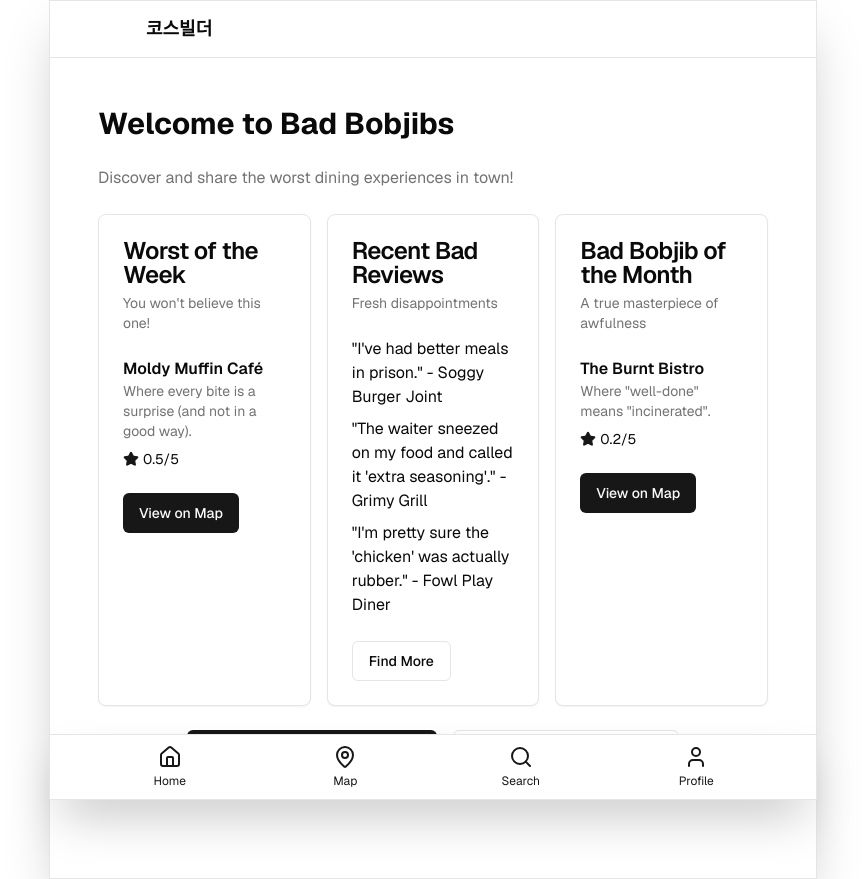
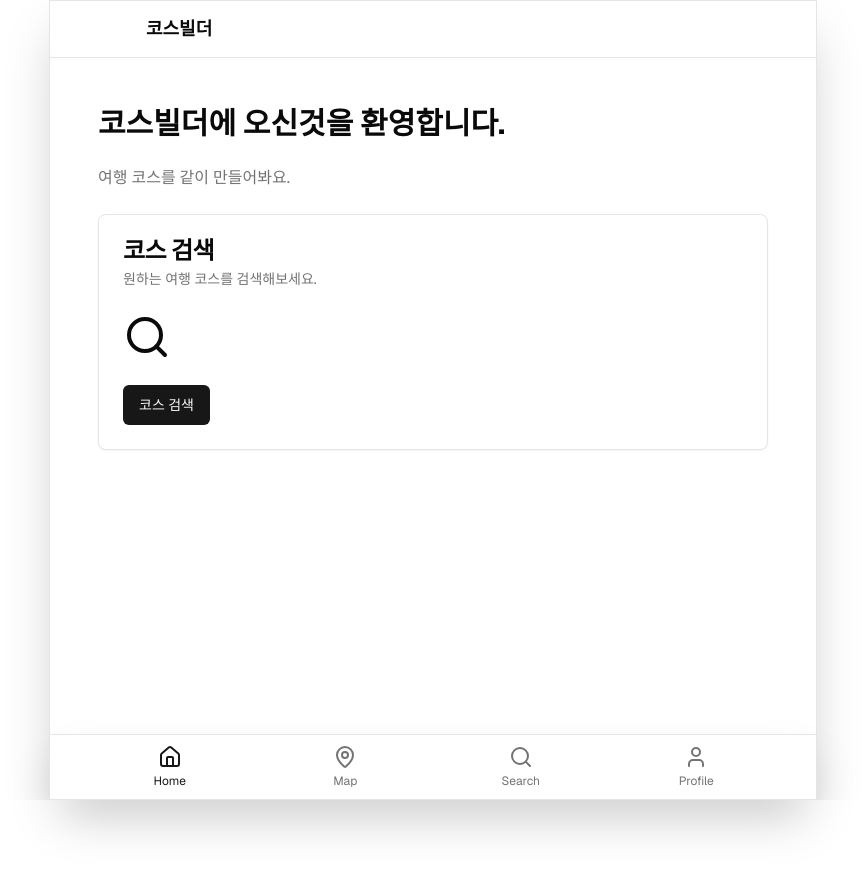
Before and after one commit to orlein/course-builder, a Next.js app: page / in a window 1280 px wide. Shown: the whole page, without its empty margins (207-1072 px from the left). After the commit the page ends 800 px from the top, so only its background shows below. Built offline with nearby package versions, Linux system fonts and the light colour scheme.

Commit message:
update Korean messages

```diff
--- a/src/app/(auth-pages)/forgot-password/action.ts
+++ b/src/app/(auth-pages)/forgot-password/action.ts
@@ -12,7 +12,11 @@ export const forgotPasswordAction = async (formData: FormData) => {
   const callbackUrl = formData.get('callbackUrl')?.toString();
 
   if (!email) {
-    return encodedRedirect('error', '/forgot-password', 'Email is required');
+    return encodedRedirect(
+      'error',
+      '/forgot-password',
+      '이메일을 입력해주세요.',
+    );
   }
 
   const { error } = await supabase.auth.resetPasswordForEmail(email, {
@@ -24,7 +28,7 @@ export const forgotPasswordAction = async (formData: FormData) => {
     return encodedRedirect(
       'error',
       '/forgot-password',
-      'Could not reset password',
+      '비밀번호를 재설정할 수 없습니다.',
     );
   }
 
@@ -35,6 +39,6 @@ export const forgotPasswordAction = async (formData: FormData) => {
   return encodedRedirect(
     'success',
     '/forgot-password',
-    'Check your email for a link to reset your password.',
+    '비밀번호 재설정 이메일이 전송되었습니다. 이메일을 확인해주세요.',
   );
 };
--- a/src/app/(auth-pages)/forgot-password/page.tsx
+++ b/src/app/(auth-pages)/forgot-password/page.tsx
@@ -13,19 +13,19 @@ export default async function ForgotPassword(props: {
     <>
       <form className="flex-1 flex flex-col w-full gap-2 text-foreground [&>input]:mb-6 min-w-64 mx-auto">
         <div>
-          <h1 className="text-2xl font-medium">Reset Password</h1>
+          <h1 className="text-2xl font-medium">비밀번호 재설정하기</h1>
           <p className="text-sm text-secondary-foreground">
-            Already have an account?{' '}
+            이미 계정이 있으신가요?
             <Link className="text-primary underline" href="/sign-in">
-              Sign in
+              로그인
             </Link>
           </p>
         </div>
         <div className="flex flex-col gap-2 [&>input]:mb-3 mt-8">
-          <Label htmlFor="email">Email</Label>
+          <Label htmlFor="email">이메일</Label>
           <Input name="email" placeholder="you@example.com" required />
           <SubmitButton formAction={forgotPasswordAction}>
-            Reset Password
+            비밀번호 재설정 링크 보내기
           </SubmitButton>
           <FormMessage message={searchParams} />
         </div>
--- a/src/app/(auth-pages)/login/page.tsx
+++ b/src/app/(auth-pages)/login/page.tsx
@@ -22,16 +22,13 @@ export default async function LoginPage(props: {
     <div className={cn('flex flex-col gap-6 w-full')}>
       <Card>
         <CardHeader>
-          <CardTitle className="text-2xl">Login</CardTitle>
-          <CardDescription>
-            Enter your email below to login to your account
-          </CardDescription>
+          <CardTitle className="text-2xl">로그인</CardTitle>
         </CardHeader>
         <CardContent>
           <form>
             <div className="flex flex-col gap-6">
               <div className="grid gap-2">
-                <Label htmlFor="email">Email</Label>
+                <Label htmlFor="email">이메일</Label>
                 <Input
                   id="email"
                   name="email"
@@ -42,27 +39,25 @@ export default async function LoginPage(props: {
               </div>
               <div className="grid gap-2">
                 <div className="flex items-center">
-                  <Label htmlFor="password">Password</Label>
+                  <Label htmlFor="password">비밀번호</Label>
                   <a
                     href="/forgot-password"
                     className="ml-auto inline-block text-sm underline-offset-4 hover:underline"
+                    tabIndex={-1}
                   >
-                    Forgot your password?
+                    비밀번호를 잊으셨나요?
                   </a>
                 </div>
                 <Input id="password" name="password" type="password" required />
               </div>
               <SubmitButton className="w-full" formAction={loginAction}>
-                Login
+                로그인
               </SubmitButton>
-              {/* <Button variant="outline" className="w-full">
-            Login with Google
-          </Button> */}
             </div>
             <div className="mt-4 text-center text-sm">
-              Don&apos;t have an account?{' '}
-              <Link href="/signup" className="underline underline-offset-4">
-                Sign up
+              계정이 없으신가요?
+              <Link href="/sign-up" className="underline underline-offset-4">
+                회원가입
               </Link>
             </div>
           </form>
--- a/src/app/(auth-pages)/sign-up/action.ts
+++ b/src/app/(auth-pages)/sign-up/action.ts
@@ -7,6 +7,7 @@ import { headers } from 'next/headers';
 export const signUpAction = async (formData: FormData) => {
   const email = formData.get('email')?.toString();
   const password = formData.get('password')?.toString();
+  const passwordConfirm = formData.get('password-confirm')?.toString();
   const supabase = await createClient();
   const origin = (await headers()).get('origin');
 
@@ -14,7 +15,15 @@ export const signUpAction = async (formData: FormData) => {
     return encodedRedirect(
       'error',
       '/sign-up',
-      'Email and password are required',
+      '이메일과 비밀번호를 입력해주세요.',
+    );
+  }
+
+  if (password !== passwordConfirm) {
+    return encodedRedirect(
+      'error',
+      '/sign-up',
+      '비밀번호가 일치하지 않습니다.',
     );
   }
 
@@ -34,6 +43,6 @@ export const signUpAction = async (formData: FormData) => {
   return encodedRedirect(
     'success',
     '/sign-up',
-    'Thanks for signing up! Please check your email for a verification link.',
+    '계정 생성 이메일이 전송되었습니다. 이메일을 확인해주세요',
   );
 };
--- a/src/app/(auth-pages)/sign-up/page.tsx
+++ b/src/app/(auth-pages)/sign-up/page.tsx
@@ -31,53 +31,62 @@ export default async function SignUpPage(props: {
       <div className={cn('flex flex-col gap-6 w-full')}>
         <Card>
           <CardHeader>
-            <CardTitle className="text-2xl">Signup</CardTitle>
+            <CardTitle className="text-2xl">회원가입</CardTitle>
             <CardDescription>
-              Enter your email and password to create an account
+              이메일 주소와 비밀번호를 입력해주세요.
             </CardDescription>
           </CardHeader>
           <CardContent>
             <form>
               <div className="flex flex-col gap-6">
                 <div className="grid gap-2">
-                  <Label htmlFor="email">Email</Label>
+                  <Label htmlFor="email">이메일</Label>
                   <Input
                     id="email"
                     type="email"
+                    name="email"
                     placeholder="m@example.com"
                     required
                   />
                 </div>
                 <div className="grid gap-2">
                   <div className="flex items-center">
-                    <Label htmlFor="password">Password</Label>
+                    <Label htmlFor="password">비밀번호</Label>
                   </div>
-                  <Input id="password" type="password" required />
+                  <Input
+                    id="password"
+                    name="password"
+                    type="password"
+                    required
+                  />
                 </div>
                 <div className="grid gap-2">
                   <div className="flex items-center">
-                    <Label htmlFor="password">Confirm Password</Label>
+                    <Label htmlFor="password">비밀번호 확인</Label>
                   </div>
-                  <Input id="password" type="password" required />
+                  <Input
+                    id="password"
+                    name="confirm-password"
+                    type="password"
+                    required
+                  />
                 </div>
                 <SubmitButton
                   className="w-full"
                   pendingText="Signing Up..."
                   formAction={signUpAction}
                 >
-                  Signup
+                  회원가입
                 </SubmitButton>
-                {/* <Button variant="outline" className="w-full">
-              Login with Google
-            </Button> */}
               </div>
               <div className="mt-4 text-center text-sm">
-                Already have an account?{' '}
+                계정이 있으신가요?{' '}
                 <Link href="/login" className="underline underline-offset-4">
-                  Login
+                  로그인
                 </Link>
               </div>
             </form>
+            <FormMessage message={searchParams} />
           </CardContent>
         </Card>
       </div>
--- a/src/app/not-found.tsx
+++ b/src/app/not-found.tsx
@@ -2,8 +2,8 @@ export default async function NotFound() {
   return (
     <>
       <div className="container mx-auto p-4">
-        <h1 className="text-2xl font-bold">Not Found</h1>
-        <p className="mt-2">The page you are looking for does not exist.</p>
+        <h1 className="text-2xl font-bold">404 Not Found</h1>
+        <p className="mt-2">찾으시는 페이지가 존재하지 않습니다.</p>
       </div>
     </>
   );
--- a/src/app/page.tsx
+++ b/src/app/page.tsx
@@ -13,94 +13,23 @@ import Link from 'next/link';
 export default function HomePage() {
   return (
     <div className="container p-6 space-y-6">
-      <h1 className="text-3xl font-bold">Welcome to Bad Bobjibs</h1>
-      <p className="text-muted-foreground">
-        Discover and share the worst dining experiences in town!
-      </p>
+      <h1 className="text-3xl font-bold">코스빌더에 오신것을 환영합니다.</h1>
+      <p className="text-muted-foreground">여행 코스를 같이 만들어봐요.</p>
 
-      <div className="grid gap-4 md:grid-cols-2 lg:grid-cols-3">
       <Card>
         <CardHeader>
-            <CardTitle>Worst of the Week</CardTitle>
-            <CardDescription>You won't believe this one!</CardDescription>
+          <CardTitle>코스 검색</CardTitle>
+          <CardDescription>원하는 여행 코스를 검색해보세요.</CardDescription>
         </CardHeader>
         <CardContent>
-            <h3 className="font-semibold">Moldy Muffin Café</h3>
-            <p className="text-sm text-muted-foreground">
-              Where every bite is a surprise (and not in a good way).
-            </p>
-            <div className="flex items-center mt-2">
-              <StarIcon className="w-4 h-4 fill-primary text-primary" />
-              <span className="ml-1 text-sm">0.5/5</span>
-            </div>
+          <SearchIcon size={48} />
         </CardContent>
         <CardFooter>
           <Button asChild>
-              <Link href="/map">View on Map</Link>
-            </Button>
-          </CardFooter>
-        </Card>
-
-        <Card>
-          <CardHeader>
-            <CardTitle>Recent Bad Reviews</CardTitle>
-            <CardDescription>Fresh disappointments</CardDescription>
-          </CardHeader>
-          <CardContent>
-            <ul className="space-y-2">
-              <li>"I've had better meals in prison." - Soggy Burger Joint</li>
-              <li>
-                "The waiter sneezed on my food and called it 'extra seasoning'."
-                - Grimy Grill
-              </li>
-              <li>
-                "I'm pretty sure the 'chicken' was actually rubber." - Fowl Play
-                Diner
-              </li>
-            </ul>
-          </CardContent>
-          <CardFooter>
-            <Button variant="outline" asChild>
-              <Link href="/search">Find More</Link>
-            </Button>
-          </CardFooter>
-        </Card>
-
-        <Card>
-          <CardHeader>
-            <CardTitle>Bad Bobjib of the Month</CardTitle>
-            <CardDescription>A true masterpiece of awfulness</CardDescription>
-          </CardHeader>
-          <CardContent>
-            <h3 className="font-semibold">The Burnt Bistro</h3>
-            <p className="text-sm text-muted-foreground">
-              Where "well-done" means "incinerated".
-            </p>
-            <div className="flex items-center mt-2">
-              <StarIcon className="w-4 h-4 fill-primary text-primary" />
-              <span className="ml-1 text-sm">0.2/5</span>
-            </div>
-          </CardContent>
-          <CardFooter>
-            <Button asChild>
-              <Link href="/map">View on Map</Link>
+            <Link href="/search">코스 검색</Link>
           </Button>
         </CardFooter>
       </Card>
     </div>
-
-      <div className="flex flex-col sm:flex-row gap-4 justify-center mt-8">
-        <Button asChild size="lg">
-          <Link href="/map">
-            <MapPinIcon className="mr-2 h-4 w-4" /> Explore Bad Restaurants
-          </Link>
-        </Button>
-        <Button asChild size="lg" variant="outline">
-          <Link href="/search">
-            <SearchIcon className="mr-2 h-4 w-4" /> Search for the Worst
-          </Link>
-        </Button>
-      </div>
-    </div>
   );
 }
--- a/src/app/profile/page.tsx
+++ b/src/app/profile/page.tsx
@@ -4,6 +4,7 @@ import { createClient } from '@/utils/supabase/server';
 import Image from 'next/image';
 import { redirect } from 'next/navigation';
 import { signOutAction } from '../(auth-pages)/sign-out/action';
+import Link from 'next/link';
 
 export default async function ProfilePage(props: {
   searchParams: Promise<Message>;
@@ -15,14 +16,26 @@ export default async function ProfilePage(props: {
   const searchParams = await props.searchParams;
 
   if (!user) {
-    return redirect('/login');
+    return (
+      <>
+        <div>
+          <h1 className="text-2xl font-bold">개인정보 및 설정</h1>
+          <p className="mt-2">로그인이 필요합니다.</p>
+          <div>
+            <Button variant={'outline'} asChild>
+              <Link href="/login">로그인</Link>
+            </Button>
+          </div>
+        </div>
+      </>
+    );
   }
 
   return (
     <>
       <div className="container mx-auto p-4">
-        <h1 className="text-2xl font-bold">Profile Page</h1>
-        <p className="mt-2">Welcome, {user.email}.</p>
+        <h1 className="text-2xl font-bold">개인정보 및 설정</h1>
+        <p className="mt-2">{user.email}님, 환영합니다.</p>
         <Image
           src="/profile-pic.jpg"
           alt="Profile Picture"
@@ -32,7 +45,7 @@ export default async function ProfilePage(props: {
         />
         <form action={signOutAction}>
           <Button type="submit" variant={'outline'}>
-            Sign out
+            로그아웃
           </Button>
         </form>
       </div>
--- /dev/null
+++ b/src/app/search/page.tsx
@@ -0,0 +1,10 @@
+export default async function SearchPage() {
+  return (
+    <>
+      <div className="container mx-auto p-4">
+        <h1 className="text-2xl font-bold">Search Page</h1>
+        <p className="mt-2">Search for your favorite places.</p>
+      </div>
+    </>
+  );
+}
--- a/src/components/bottom-nav.tsx
+++ b/src/components/bottom-nav.tsx
@@ -9,11 +9,6 @@ import React from 'react';
 
 export default function BottomNav() {
   const segments = useSelectedLayoutSegments();
-  const isActive = React.useMemo(() => {
-    return NAV_ITEMS.some(
-      (item) => item.href === '/' + segments.slice(0).join('/'),
-    );
-  }, []);
 
   return (
     <nav className="fixed bottom-0 left-0 right-0 z-50 bg-background border-t max-w-screen-md mx-auto shadow-2xl border">
@@ -26,7 +21,7 @@ export default function BottomNav() {
               'flex flex-col items-center justify-center w-full h-full text-muted-foreground hover:text-primary',
               'focus:outline-none focus-visible:ring-2 focus-visible:ring-offset-2 focus-visible:ring-ring focus-visible:ring-offset-background',
               {
-                'text-primary': isActive,
+                'text-primary': item.href === '/' + segments.slice(0).join('/'),
               },
             )}
           >
```
Lines whose indentation alone changed are shown as unchanged.
